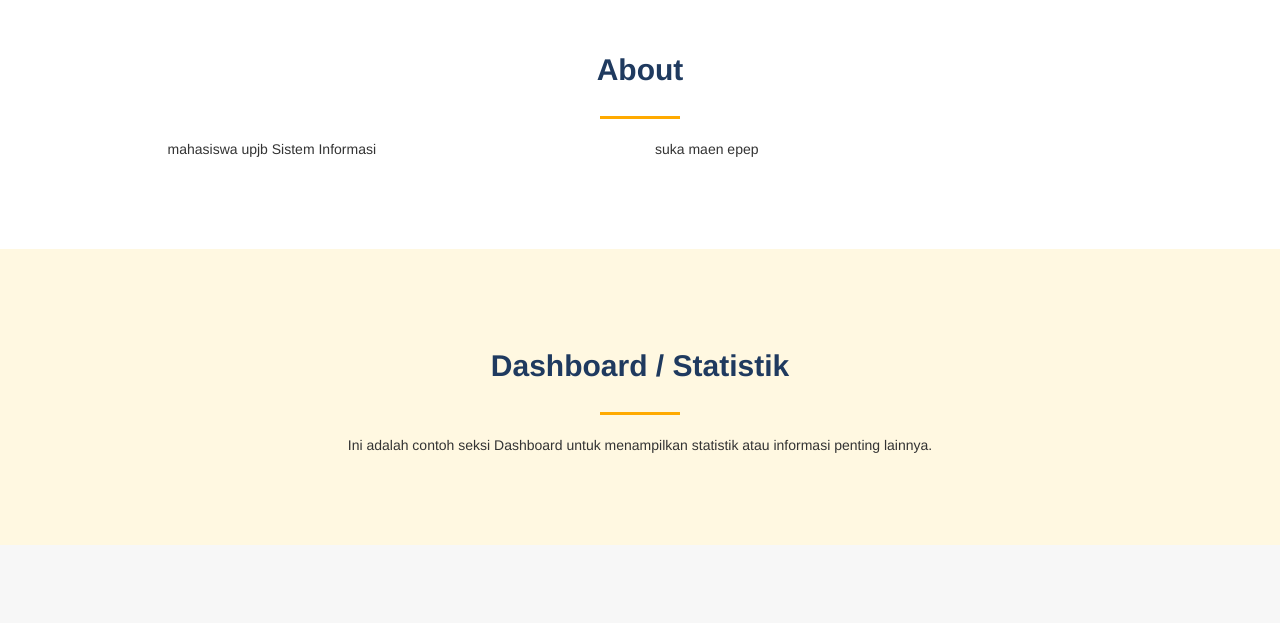
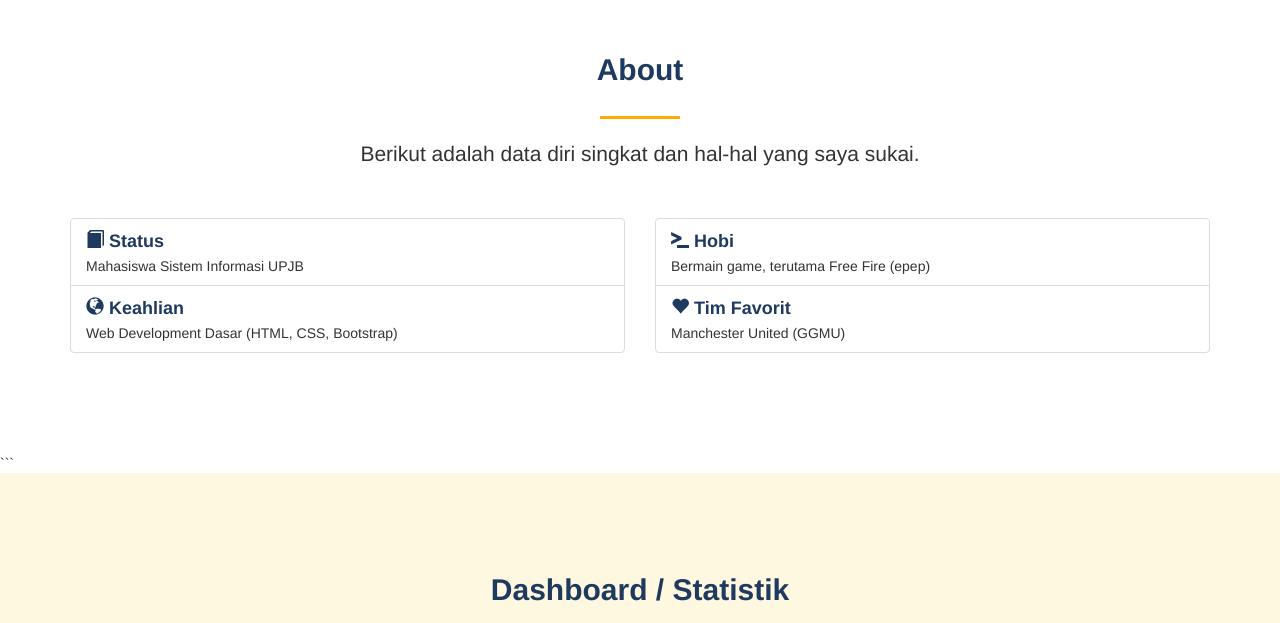
Before and after one commit to redarmydark-svg/redarmydark.github.io, a plain HTML site: page index.html in a window 1280 px wide. Shown: the part 820-1443 px from the top of the page. Drawn offline with nearby package versions, Linux system fonts and the light colour scheme.

Commit message:
perbaikan desain about section dan update warna

````diff
--- a/index.html
+++ b/index.html
@@ -48,18 +48,51 @@
                 <div class="col-sm-12">
                     <h2 class="text-center">About</h2>
                     <hr>
+                    <p class="text-center lead" style="margin-bottom: 50px;">
+                        Berikut adalah data diri singkat dan hal-hal yang saya sukai.
+                    </p>
                 </div>
             </div>
+
             <div class="row">
-                <div class="col-sm-5 col-sm-offset-1">
-                    <p>mahasiswa upjb Sistem Informasi </p>
+                <div class="col-md-6">
+                    <ul class="list-group">
+                        <li class="list-group-item">
+                            <h4 class="list-group-item-heading" style="color: #1f3a5f; font-weight: bold;">
+                                <i class="glyphicon glyphicon-book"></i> Status
+                            </h4>
+                            <p class="list-group-item-text">Mahasiswa Sistem Informasi UPJB</p>
+                        </li>
+                        <li class="list-group-item">
+                            <h4 class="list-group-item-heading" style="color: #1f3a5f; font-weight: bold;">
+                                <i class="glyphicon glyphicon-globe"></i> Keahlian
+                            </h4>
+                            <p class="list-group-item-text">Web Development Dasar (HTML, CSS, Bootstrap)</p>
+                        </li>
+                    </ul>
                 </div>
-                <div class="col-sm-5">
-                    <p>suka maen epep </p>
+
+                <div class="col-md-6">
+                    <ul class="list-group">
+                        <li class="list-group-item">
+                            <h4 class="list-group-item-heading" style="color: #1f3a5f; font-weight: bold;">
+                                <i class="glyphicon glyphicon-console"></i> Hobi
+                            </h4>
+                            <p class="list-group-item-text">Bermain game, terutama Free Fire (epep)</p>
+                        </li>
+                        <li class="list-group-item">
+                            <h4 class="list-group-item-heading" style="color: #1f3a5f; font-weight: bold;">
+                                <i class="glyphicon glyphicon-heart"></i> Tim Favorit
+                            </h4>
+                            <p class="list-group-item-text">Manchester United (GGMU)</p>
+                        </li>
+                    </ul>
                 </div>
             </div>
-        </div>
+
+            </div>
     </section>
+    ```
     <section class="dashboard" id="dashboard">
         <div class="container">
             <div class="row">
````
